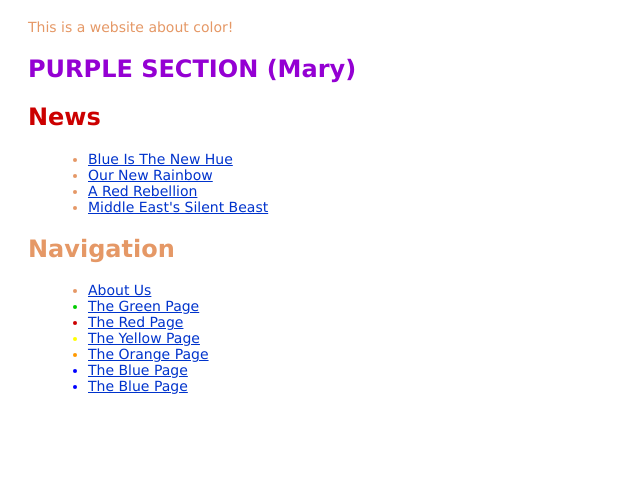
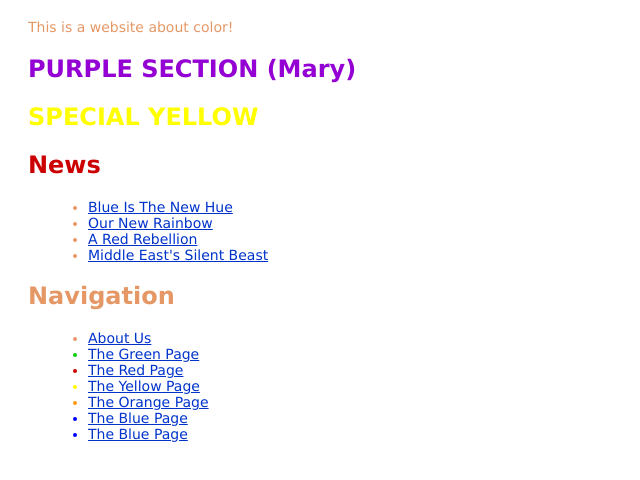
Before and after one commit to ct-john/RysGitTutorial, a plain HTML site: page index.html in a window 1280 px wide. Shown: the part 90-570 px from the top of the page, without its empty margins (0-640 px from the left). Drawn offline with Linux system fonts and the light colour scheme.

Commit message:
add yellow message to index

```diff
--- a/index.html
+++ b/index.html
@@ -10,6 +10,9 @@
   <p>This is a website about color!</p>
 
   <h2 style="color: darkviolet">PURPLE SECTION (Mary)</h2>
+
+  <h2 style="color: #ffff00">SPECIAL YELLOW</h2>
+
 
   <h2 style="color: #C00">News</h2>
   <ul>
```
